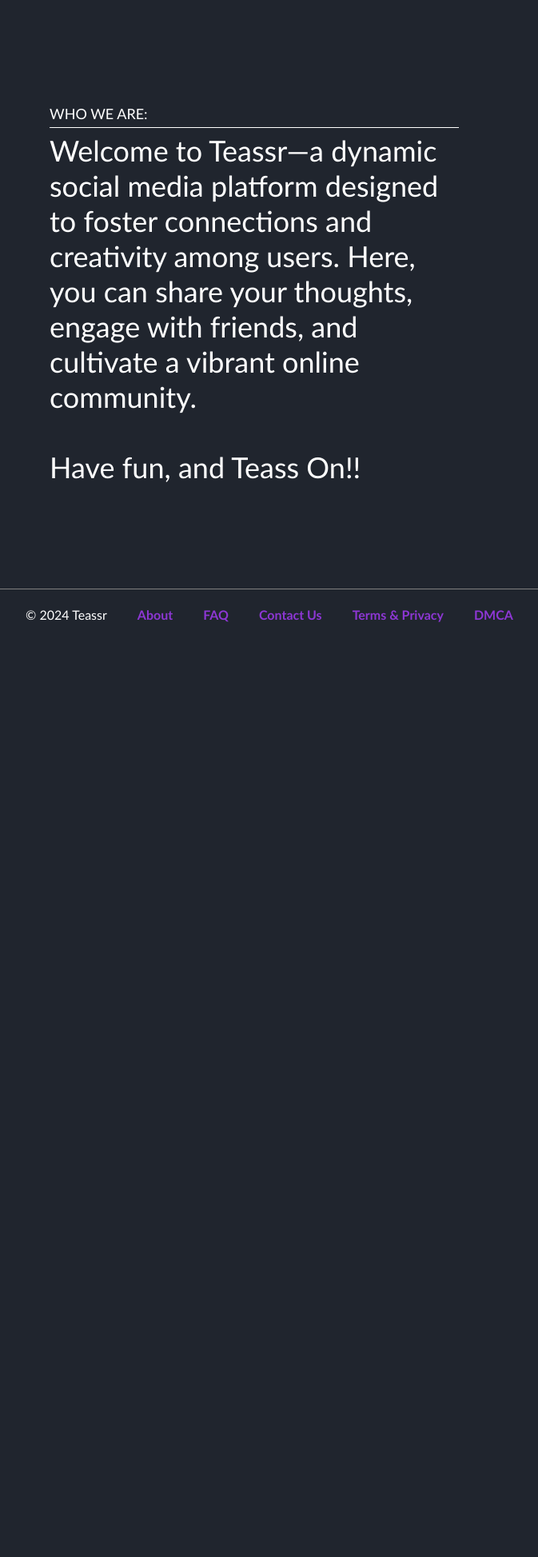
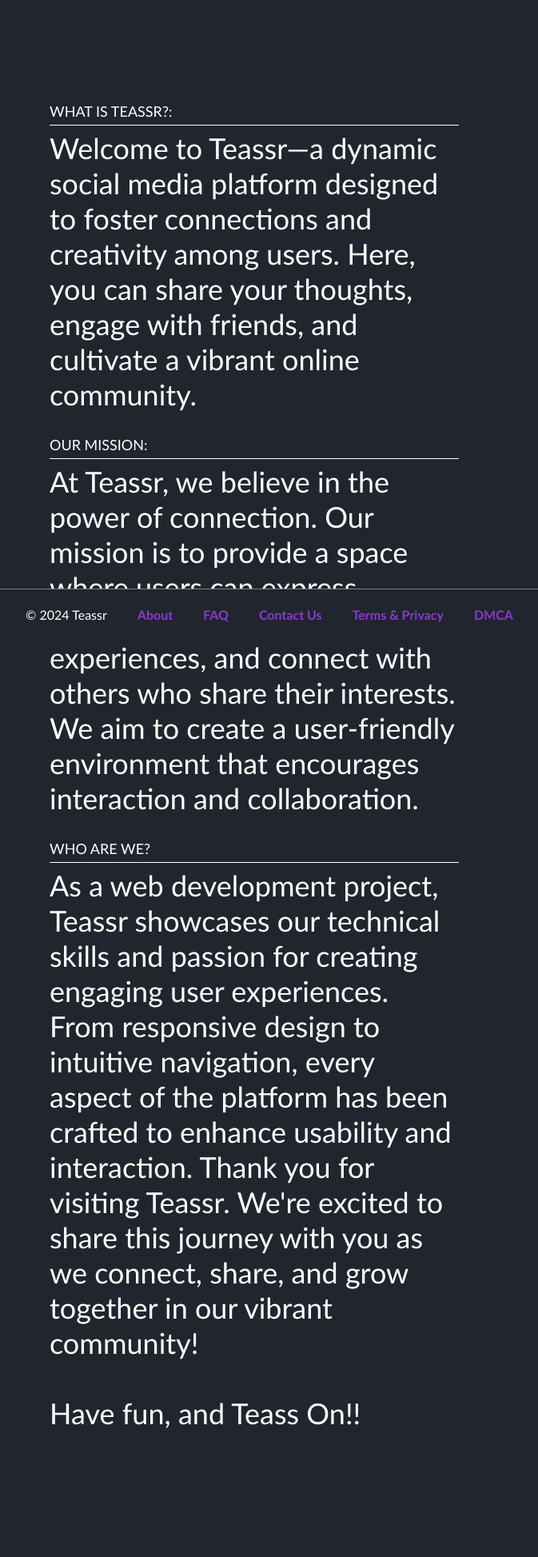
Before and after one commit to senup1/Teassr, a PHP site: page /about.php in a window 1280 px wide. Shown: the whole page at 80% size, without its empty margins (322-995 px from the left). Before the commit the page ends 778 px from the top, so only its background shows below. Run offline with PHP 8.4, Linux system fonts and the light colour scheme; data that the repository does not hold is empty.

Commit message:
about page update

```diff
--- a/about.php
+++ b/about.php
@@ -7,11 +7,30 @@
     <section id="aboutPage">
         <div class="container">
             <div class="APItem">
-                <p class="APTitle"> WHO WE ARE: </p>
-                <p class="APBody">
+                <p class="APTitle"> WHAT IS TEASSR?: </p>
+                <p class="APBody" id="Body1">
                     Welcome to Teassr—a dynamic social media platform designed to foster connections and
                     creativity among users. Here, you can share your thoughts, engage with friends, and cultivate a
-                    vibrant online community. <br /> <br /> Have fun, and Teass On!!
+                    vibrant online community.
+                </p>
+            </div>
+            <div class="APItem">
+                <p class="APTitle"> OUR MISSION: </p>
+                <p class="APBody" id="Body1">
+                    At Teassr, we believe in the power of connection. Our mission is to provide a space
+                    where users can express themselves, share their experiences, and connect with others who share their
+                    interests. We aim to create a user-friendly environment that encourages interaction and
+                    collaboration.
+                </p>
+            </div>
+            <div class="APItem">
+                <p class="APTitle"> WHO ARE WE? </p>
+                <p class="APBody" id="Body2">
+                    As a web development project, Teassr showcases our technical skills and passion for creating
+                    engaging user experiences. From responsive design to intuitive navigation, every aspect of the
+                    platform has been crafted to enhance usability and interaction.
+                    Thank you for visiting Teassr. We're excited to share this journey with you as we connect, share,
+                    and grow together in our vibrant community! <br /> <br /> Have fun, and Teass On!!
                 </p>
             </div>
         </div>
--- a/assets/styles/main.css
+++ b/assets/styles/main.css
@@ -73,6 +73,7 @@ input {
 input:focus {
 	outline: none;
 }
+
 textarea {
 	outline: none;
 }
@@ -371,12 +372,19 @@ textarea:focus {
 }
 
 #aboutPage .container {
-	height: 100%;
 	width: 40%;
 	display: flex;
 	flex-direction: column;
 	align-items: center;
 	justify-content: center;
+	padding-top: 10%;
+	padding-bottom: 10%;
+}
+
+#aboutPage #Body1,
+#Body2,
+#Body3 {
+	padding-bottom: 30px;
 }
 
 #aboutPage .container .APItem .APTitle {
@@ -428,7 +436,8 @@ textarea:focus {
 	height: 92%;
 	width: 100%;
 }
-#contactPage #contactTitle{
+
+#contactPage #contactTitle {
 	font-size: 34px;
 	margin-top: 100px;
 }
@@ -440,27 +449,32 @@ textarea:focus {
 	align-items: center;
 	flex-direction: column;
 }
-#contactPage .container .CPItem{
+
+#contactPage .container .CPItem {
 	margin-top: 24px;
 	width: 100%
 }
-#contactPage .container .CPItem:nth-of-type(1){
+
+#contactPage .container .CPItem:nth-of-type(1) {
 	border-top: 1px solid #ffffff;
 	padding-top: 60px;
 }
-#contactPage .container .CPItem button{
+
+#contactPage .container .CPItem button {
 	margin-top: 10px;
 	width: 100%;
 	padding-top: 5px;
 	padding-bottom: 5px;
 }
-#contactPage .container .CPItem input{
+
+#contactPage .container .CPItem input {
 	padding: 6px;
 	border-radius: 10px;
 	width: 100%;
 	font-size: 15px;
 }
-#contactPage .container .CPItem textarea{
+
+#contactPage .container .CPItem textarea {
 	margin-top: 10px;
 	padding: 6px;
 	border-radius: 10px;
```
